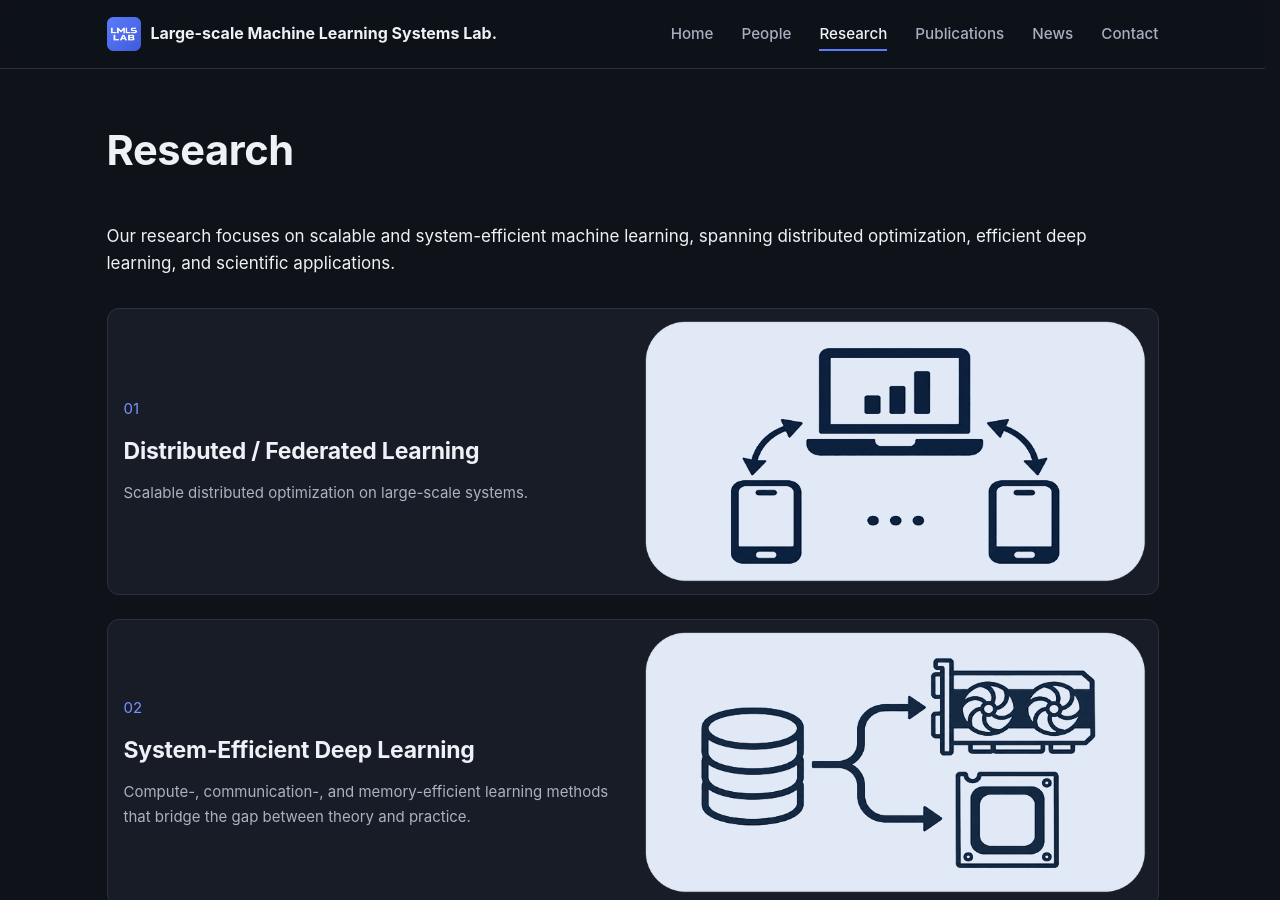
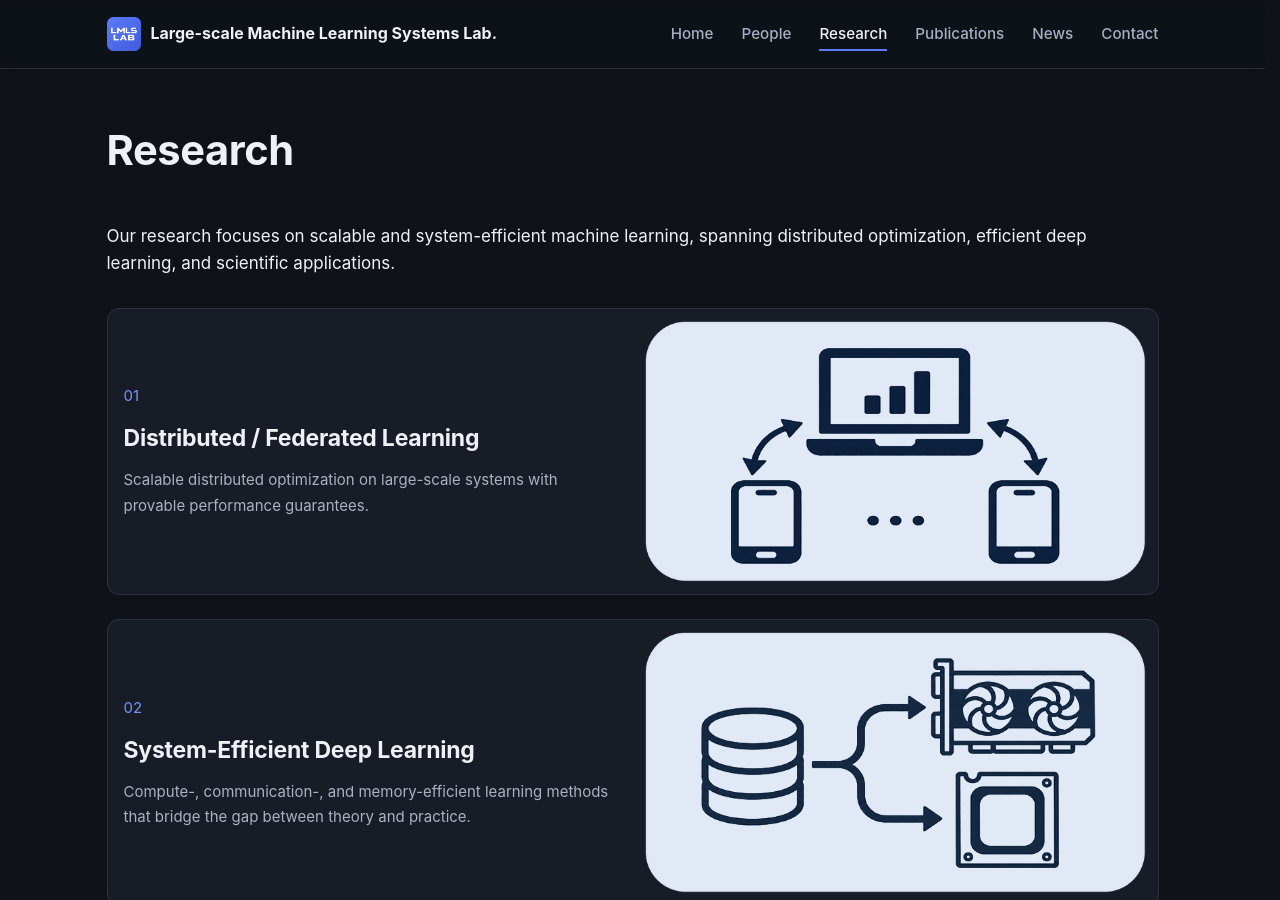
Before and after one commit to LMLS-Lab/lmls-lab.github.io, a Jekyll site: the page built from research.md, in a window 1280 px wide and 900 px high. Built offline with Jekyll 4.4.1, drawn with Linux system fonts in a browser that asks for light colours.

Commit message:
Research statement changed.

```diff
--- a/research.md
+++ b/research.md
@@ -23,8 +23,7 @@ permalink: /research/
           <span class="research-card__num">01</span>
           <h2>Distributed / Federated Learning</h2>
           <p>
-            Scalable distributed optimization on
-            large-scale systems.
+            Scalable distributed optimization on large-scale systems with provable performance guarantees.
           </p>
         </div>
         <div class="research-card__image">
```
